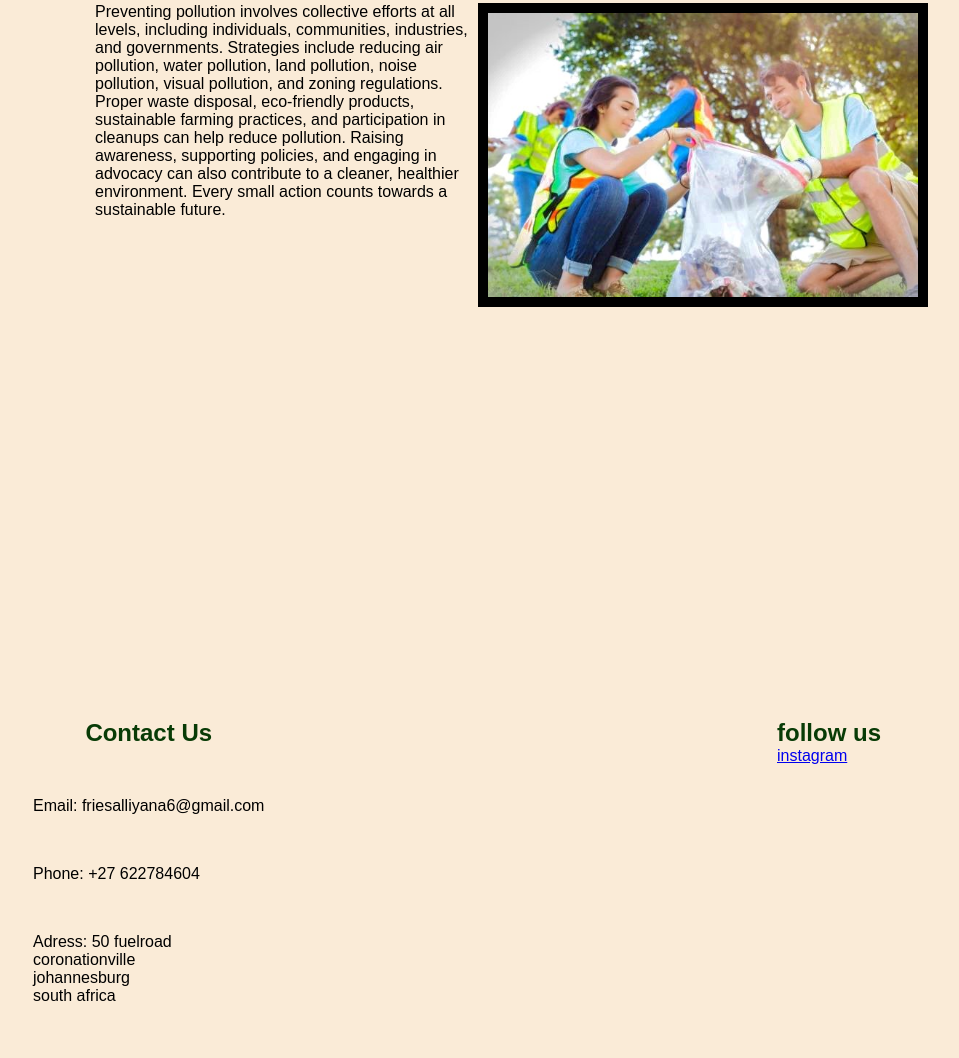
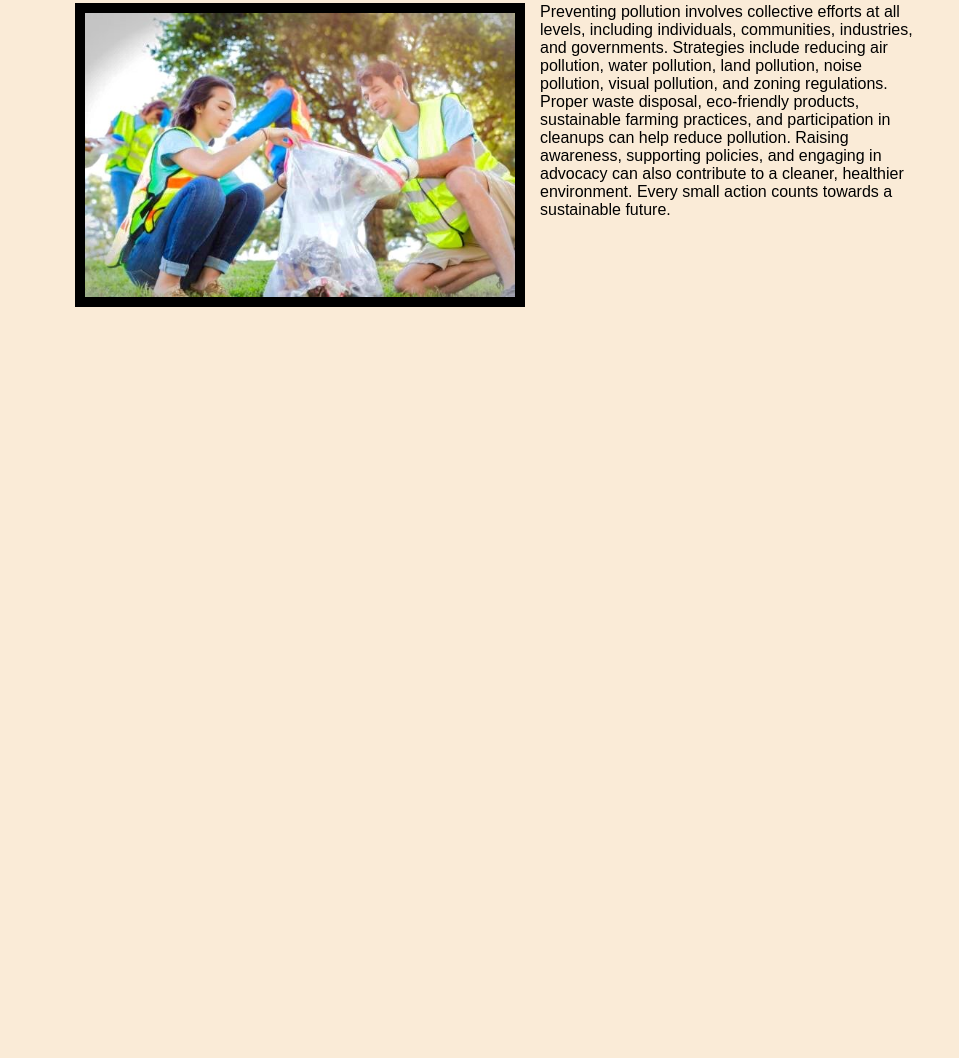
Before and after one commit to Alliyana21/Alliyana, a plain HTML site: page index.html in a window 1280 px wide. Shown: the part 5458-6516 px from the top of the page, without its empty margins (131-1090 px from the left). After the commit the page ends 5827 px from the top, so only its background shows below. Drawn offline with Linux system fonts and the light colour scheme.

Commit message:
modified items

```diff
--- a/index.html
+++ b/index.html
@@ -98,22 +98,6 @@
             </div>
 
 
-    <!--footer starts here--><div class="inner-page row">
-
-    <footer class="myfooter" style="margin-top: 500px;margin-left: 10%;margin-right: 20%;">
-
-        <div>
-            <h3>Contact Us</h3>
-            <p>Email: friesalliyana6@gmail.com</p>
-            <p>Phone: +27 622784604</p>
-            <p>Adress: 50 fuelroad <br> coronationville <br> johannesburg <br> south africa</p>
-        </div>
-        <div>
-            <h3>follow us</h3>
-            <a href="https://www.instagram.com/" class="" target="logo">instagram</a>
-        </div>
-    </footer>
-    <!--footer ends here-->
   </body>
 
 </html>
--- a/style.css
+++ b/style.css
@@ -176,14 +176,14 @@ h3{
     margin-right: 15px;
 }
 .pic9{
-    float: left;
+    float: right;
     max-width: 450px;
     border: 10px solid rgb(0, 0, 0);
     border-radius: 0px;
     margin-right: 15px;
 }
 .pic10{
-    float: right;
+    float: left;
     max-width: 450px;
     border: 10px solid rgb(0, 0, 0);
     border-radius: 0px;
```
Also changed, not shown: about.html (+0 -15 lines), contact.html (+1 -1 lines), sign in.html (+0 -16 lines), sign up.html (+0 -16 lines).
